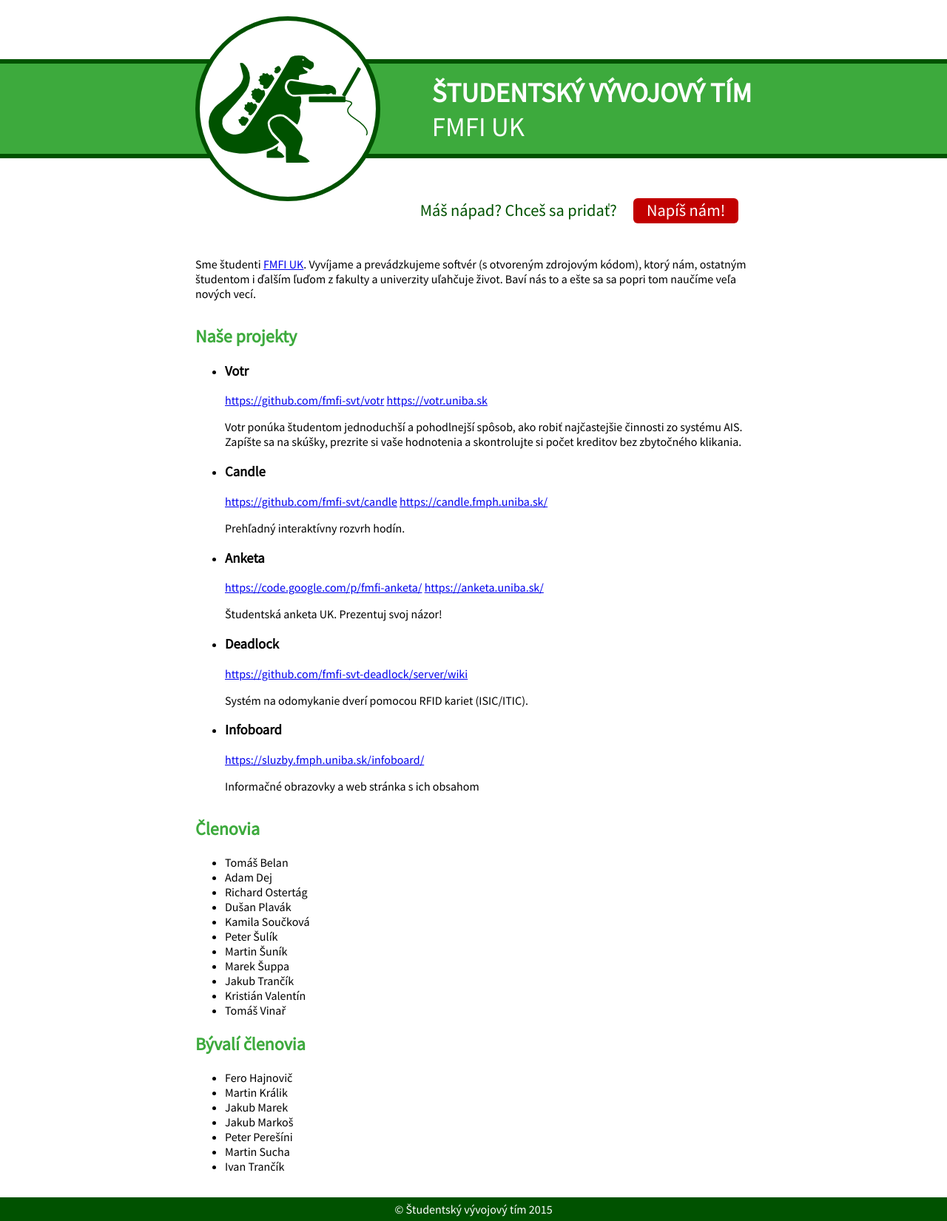
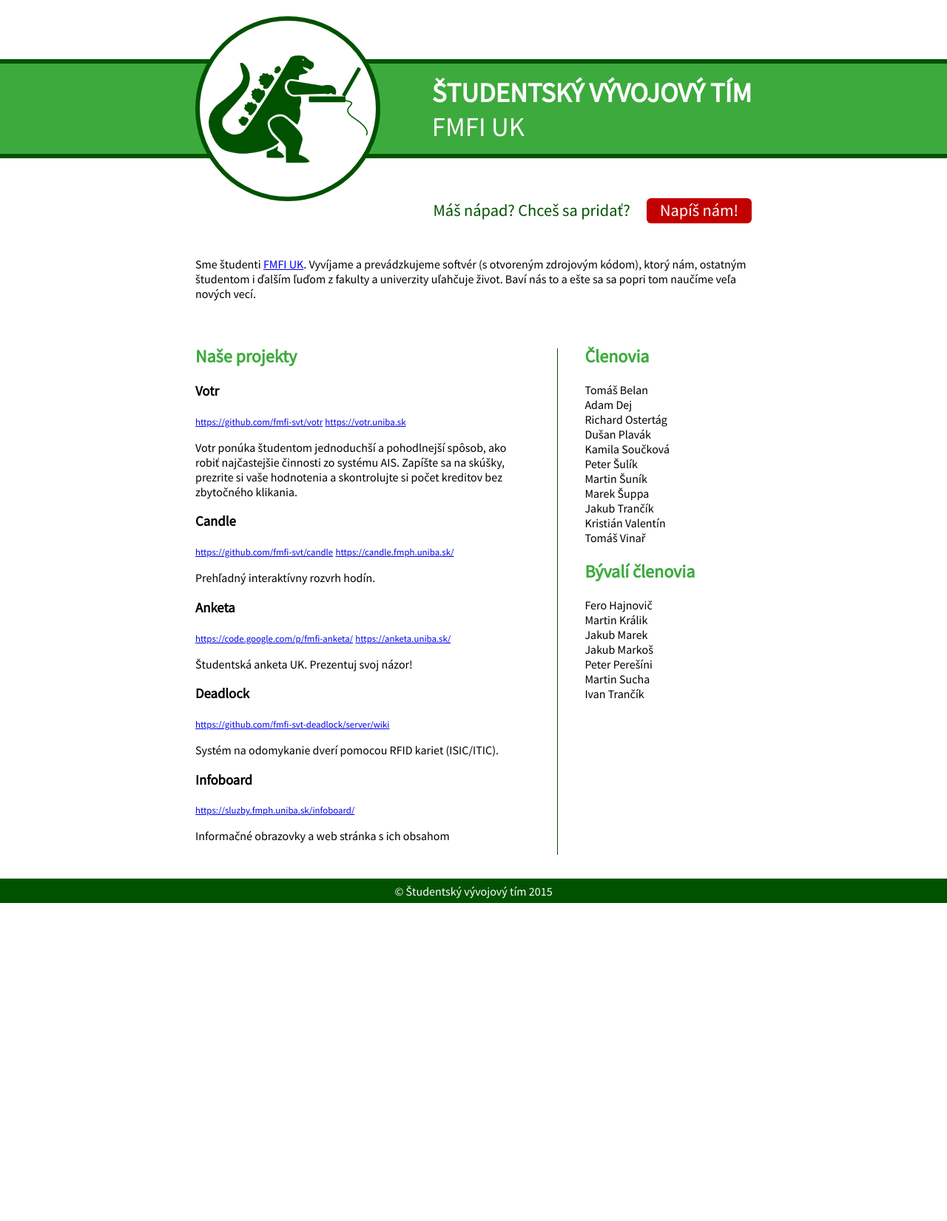
Before and after one commit to fmfi-svt/fmfi-svt.github.io, a Jekyll site: the page built from index.html, in a window 1280 px wide. Shown: the whole page at 74% size. Built offline with Jekyll 4.4.1, drawn with Linux system fonts in a browser that asks for light colours; after the commit the page ends 1221 px from its top, so only the background shows below that.

Commit message:
implement some more of the design (homepage content)

```diff
--- a/assets/style.sass
+++ b/assets/style.sass
@@ -64,6 +64,7 @@
   color: #fff
   text-align: center
   padding: 0.4em 0 0.36em
+  clear: both
 
 #content section
   margin: 2em 0
@@ -76,7 +77,7 @@
 a.button
   display: inline-block
   padding: 2px 0.8em 4px
-  margin: 0 0.8em
+  margin: 0 0 0 0.8em
   text-decoration: none
   background: $primary-color
   color: #fff
@@ -93,3 +94,26 @@
   font-size: 1.4em
   color: $primary-color
   text-align: right
+
+section#projects
+  width: 60%
+  float: left
+  padding-right: 5%
+  border-right: 1px solid $primary-color
+
+  a
+    font-size: 0.8em
+
+section#members
+  width: 30%
+  float: right
+
+section#projects,
+section#members
+  h2:first-child
+    margin-top: -0.2em
+
+  ul
+    margin-left: 0
+    padding-left: 0
+    list-style: none
```
